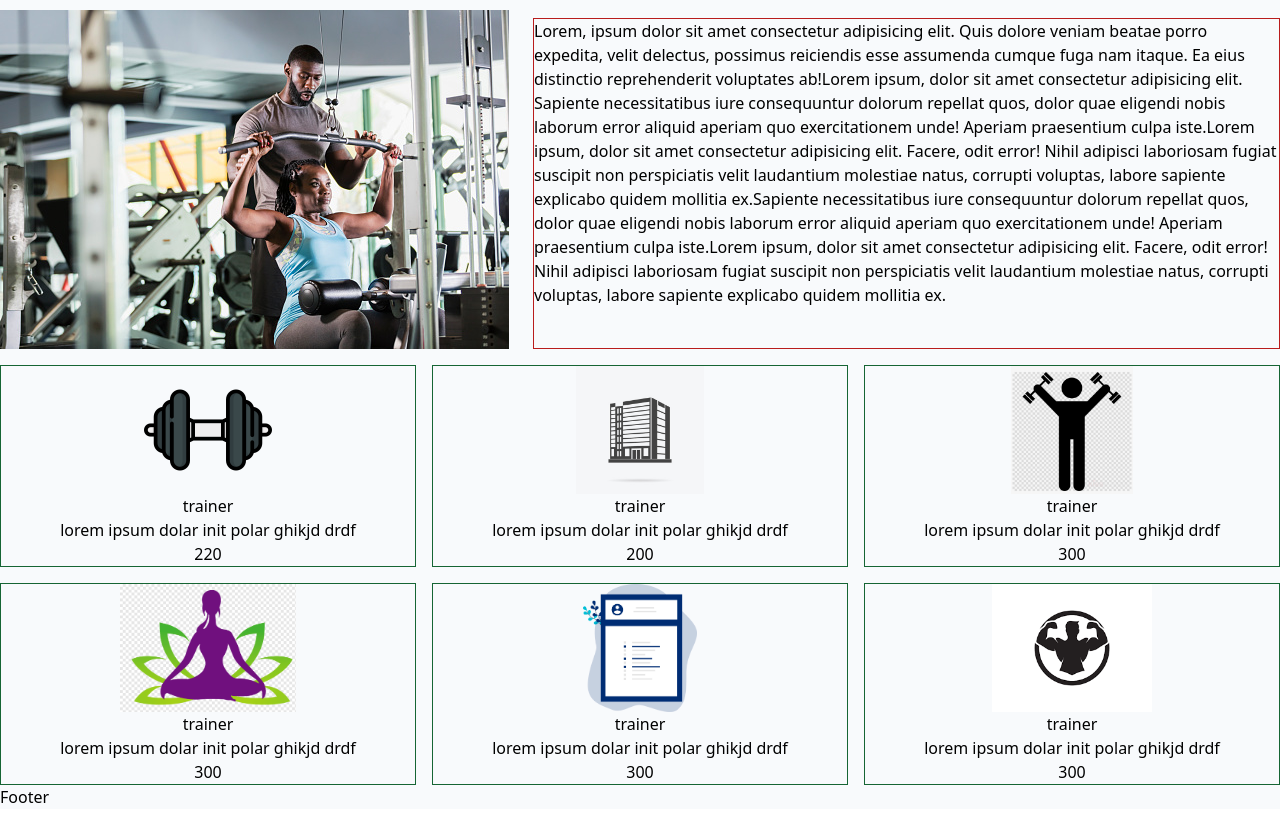
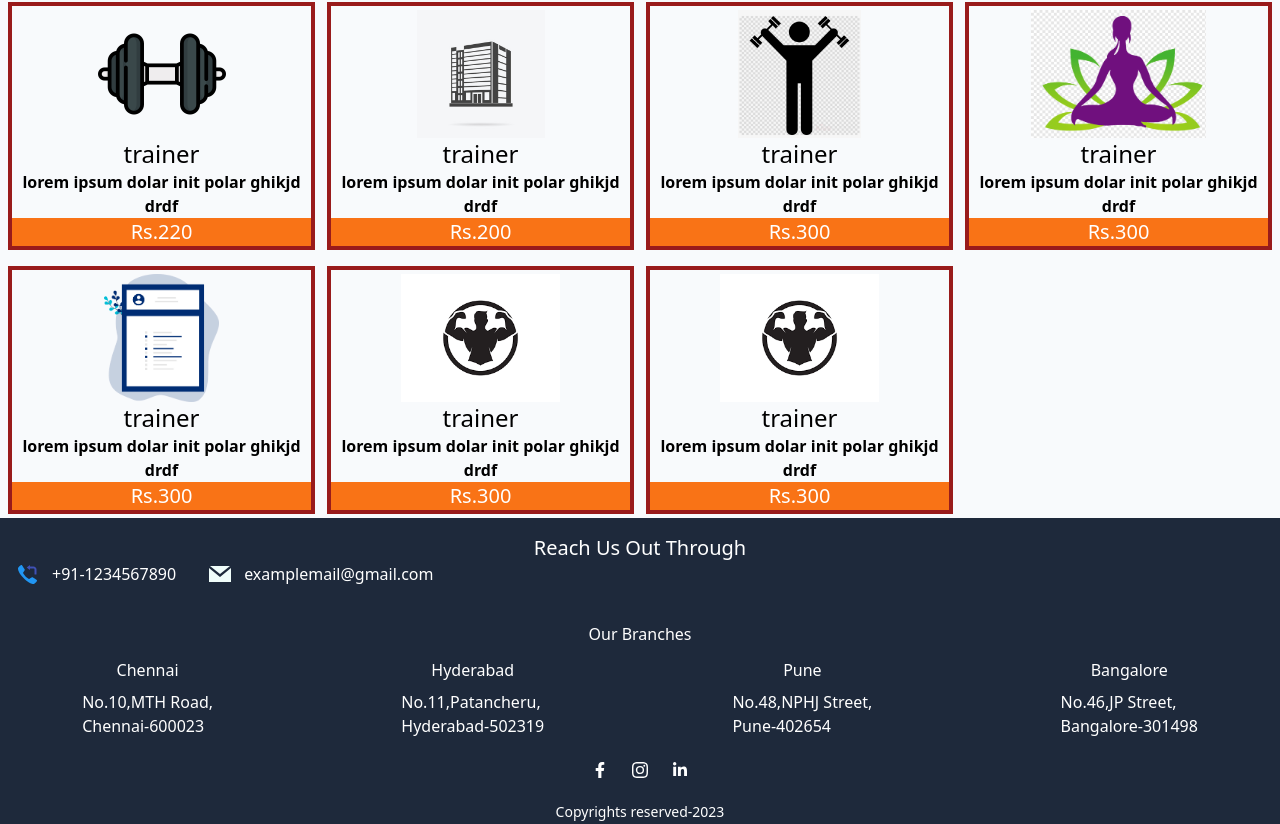
Before and after one commit to krishnaprasad2098/bro_gym, a React (Create React App) app: page / in a window 1280 px wide. Shown: the part 1960-2784 px from the top of the page. Built offline with nearby package versions, Linux system fonts and the light colour scheme.

Commit message:
Completed footer and pricecard component

```diff
--- a/src/components/AboutUs.js
+++ b/src/components/AboutUs.js
@@ -4,10 +4,10 @@ import PriceCard from './PriceCard.js'
 const Aboutus = () => {
   return (
     <div className="">
-      <h1 className="text-3xl text-teal-900 font-bold text-center pt-4 pb-4">Get Know About Us</h1>
+      {/* <h1 className="text-3xl text-teal-900 font-bold text-center pt-4 pb-4">Get Know About Us</h1>
       <div className="lg:flex justify-evenly gap-4 items-stretch ">
         <img src={aboutus} alt="" className="object-fill  lg: rounded-2 mr-1 "></img>
-        <h1 className="mt-2 ml-1  md: border border-red-700 max-w-4xl">Lorem, ipsum dolor sit amet consectetur adipisicing elit.
+        <h1 className="mt-2 font-medium  md: border border-red-700 max-w-4xl">Lorem, ipsum dolor sit amet consectetur adipisicing elit.
           Quis dolore veniam beatae porro expedita, velit delectus, possimus reiciendis esse assumenda cumque fuga nam itaque.
           Ea eius distinctio reprehenderit voluptates ab!Lorem ipsum, dolor sit amet consectetur adipisicing elit.
           Sapiente necessitatibus iure consequuntur dolorum repellat quos,
@@ -21,9 +21,8 @@ const Aboutus = () => {
           dolor sit amet consectetur adipisicing elit.
           Facere, odit error! Nihil adipisci laboriosam fugiat suscipit non perspiciatis velit laudantium molestiae natus,
           corrupti voluptas, labore sapiente explicabo quidem mollitia ex.</h1>
-      </div>
-
-
+      </div> */}
+      <h1 className="font-medium text-center mt-4 text-2xl text-emerald-900 p-2">"COME ON DIVE INTO OUR CATALOGUE"</h1>
 
     <PriceCard />
     </div>
--- a/src/components/Footer.js
+++ b/src/components/Footer.js
@@ -1,8 +1,62 @@
 import React from 'react'
-
+import {FaFacebookF,FaGithub,FaLinkedinIn} from 'react-icons/fa'
+import {BsInstagram} from 'react-icons/bs'
+import {FcCallback} from 'react-icons/fc'
+import {GrMail} from 'react-icons/gr'
 const Footer = () => {
   return (
-    <div>Footer</div>
+    <div>
+    <div className="bg-slate-800 pb-4 pt-4" >
+      <h1 className="text-white text-xl text-center">Reach Us Out Through</h1>
+
+    <div className="flex justify-start gap-4 ">
+      <div className="flex items-center justify-start gap-3 ml-4">
+        <FcCallback className="text-2xl" />
+        <h1 className="text-white font-normal">+91-1234567890</h1>
+      </div>
+      <div className="flex items-center justify-start gap-3 ml-4">
+        <GrMail className="text-2xl text-teal-50" />
+        <h1 className="text-white font-normal">examplemail@gmail.com</h1>
+      </div>
+    </div>
+     <div>
+        <h1 className="text-white text-center mt-6 p-3">Our Branches</h1>
+        <div className="flex justify-around gap-6 flex-wrap">
+          <div>
+          <h1 className="text-white text-center pb-2">Chennai</h1>
+          <p className="text-white">No.10,MTH Road,</p>
+          <p className="text-white">Chennai-600023</p>
+          </div>
+          <div>
+          <h1 className="text-white text-center pb-2">Hyderabad</h1>
+          <p className="text-white">No.11,Patancheru,</p>
+          <p className="text-white">Hyderabad-502319</p>
+          </div>
+          <div>
+          <h1 className="text-white text-center pb-2">Pune</h1>
+          <p className="text-white">No.48,NPHJ Street,</p>
+          <p className="text-white">Pune-402654</p>
+          </div>
+          <div>
+          <h1 className="text-white text-center pb-2">Bangalore</h1>
+          <p className="text-white">No.46,JP Street,</p>
+          <p className="text-white">Bangalore-301498</p>
+          </div>
+        </div>
+      </div>
+      <div className="flex gap-6 justify-center p-6">
+        <button><FaFacebookF className="text-white" /></button>
+        <button><BsInstagram className="text-white" /></button>
+        <button><FaLinkedinIn className="text-white" /></button>
+      </div>
+      <h1 className="text-white text-center text-sm">Copyrights reserved-2023</h1>
+      <div className="text-xl flex items-center justify-end gap-3 mr-5">
+      <FaGithub />
+      <a href="https://github.com/krishnaprasad2098"><h1 className="text-white">krishnaprasad2098</h1></a>
+    </div>
+    </div>
+
+    </div>
   )
 }
 
--- a/src/components/Navbar.js
+++ b/src/components/Navbar.js
@@ -24,17 +24,17 @@ const Navbar = () => {
 
       <div className="text-center lg:ml-8">
         <ul className="hidden lg:flex gap-2">
-          <li className="pt-2 lg:px-6 mr-6 font-bold hover:underline hover:text-orange-400">Home</li>
-          <li className="pt-2 lg:px-6 mr-6 font-bold hover:underline hover:text-orange-400">Exercises</li>
-          <li className="pt-2 lg:px-6 mr-6 font-bold hover:underline hover:text-orange-400">Diet</li>
-          <li className="pt-2 lg:px-6 mr-6 font-bold hover:underline hover:text-orange-400">Contact</li>
+          <li className="pt-2 lg:px-6 mr-6 font-bold hover:underline">Home</li>
+          <li className="pt-2 lg:px-6 mr-6 font-bold hover:underline">Exercises</li>
+          <li className="pt-2 lg:px-6 mr-6 font-bold hover:underline">Packages</li>
+          <li className="pt-2 lg:px-6 mr-6 font-bold hover:underline">Contact</li>
         </ul>
       </div>
 
         <ul className={!nav ? ' text-center p-4 ease-in-out duration-500 lg:hidden ': 'fixed left-[-100%]  '}>
           <li className="pt-4 lg:px-6 mr-6 ">Home</li>
           <li className="pt-4 lg:px-6 mr-6 ">Exercises</li>
-          <li className="pt-4 lg:px-6 mr-6 ">Diet</li>
+          <li className="pt-4 lg:px-6 mr-6 ">Packages</li>
           <li className="pt-4 lg:px-6 mr-6 ">Contact</li>
         </ul>
     </header>
--- a/src/components/PriceCard.js
+++ b/src/components/PriceCard.js
@@ -2,15 +2,15 @@ import React from 'react'
 import pricedetails from '../data/Pricedetails.js'
 const PriceCard = () => {
   return (
-    <div className="md:grid grid-cols-3 gap-4 mt-4 sm:grid grid-cols-2">
+    <div className="md:grid grid-cols-4 gap-3 mt-1 mr-2 ml-2 ">
 
      {pricedetails.map((value)=>{
       return(
-        <div className="border border-green-800 w-34 gap-4 text-center">
-          <img src={value.imagelink} alt="image" className="w-auto h-32 ml-auto mr-auto "/>
-          <h1>{value.name}</h1>
-          <p>{value.description}</p>
-          <h1>{value.price}</h1>
+        <div className="border-4 border-red-800 w-34 gap-4 text-center mb-1">
+          <img src={value.imagelink} alt="image_" className="w-auto h-32 ml-auto mr-auto mt-1 "/>
+          <h1 className="font-medium text-2xl">{value.name}</h1>
+          <p className="font-semibold">{value.description}</p>
+          <h1 className="bg-orange-500 text-xl text-white" >{value.price}</h1>
         </div>
       )
      })}
--- a/src/data/Pricedetails.js
+++ b/src/data/Pricedetails.js
@@ -13,44 +13,52 @@ const pricedetails = [
         "id":1,
         "imagelink":logo1,
         "name":"trainer",
-        "price":'220',
+        "price":'Rs.220',
         "description":'lorem ipsum dolar init polar ghikjd drdf'
     },
     {
         "id":2,
         "imagelink":logo2,
         "name":"trainer",
-        "price":'200',
+        "price":'Rs.200',
         "description":'lorem ipsum dolar init polar ghikjd drdf'
     },
     {
         "id":3,
         "imagelink":logo3,
         "name":"trainer",
-        "price":'300',
+        "price":'Rs.300',
         "description":'lorem ipsum dolar init polar ghikjd drdf'
     },
     {
         "id":4,
         "imagelink":logo4,
         "name":"trainer",
-        "price":'300',
+        "price":'Rs.300',
         "description":'lorem ipsum dolar init polar ghikjd drdf'
     },
     {
         "id":5,
         "imagelink":logo5,
         "name":"trainer",
-        "price":'300',
+        "price":'Rs.300',
         "description":'lorem ipsum dolar init polar ghikjd drdf'
     },
     {
         "id":6,
         "imagelink":logo6,
         "name":"trainer",
-        "price":'300',
+        "price":'Rs.300',
         "description":'lorem ipsum dolar init polar ghikjd drdf'
+    },
+    {
+        "id":7,
+        "imagelink":logo6,
+        "name":"trainer",
+        "price":'Rs.300',
+        "description":'lorem ipsum dolar init polar ghikjd drdf '
     }
+
 ]
 
 export default pricedetails
```
